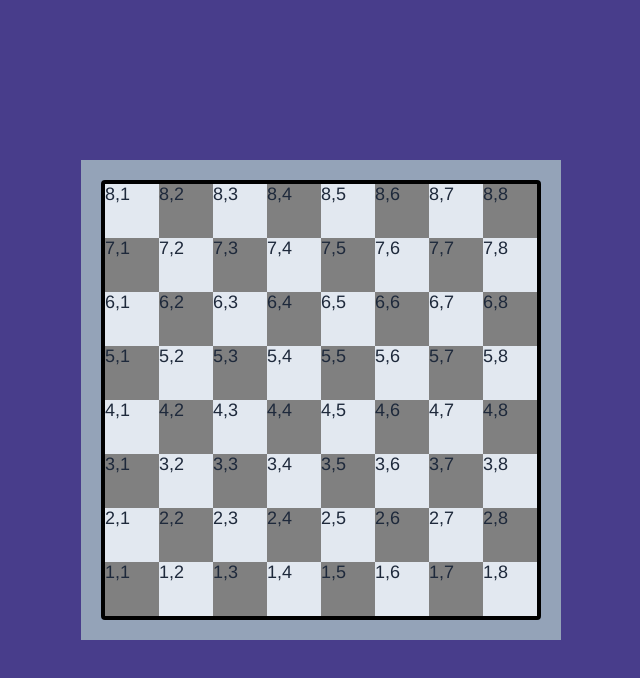
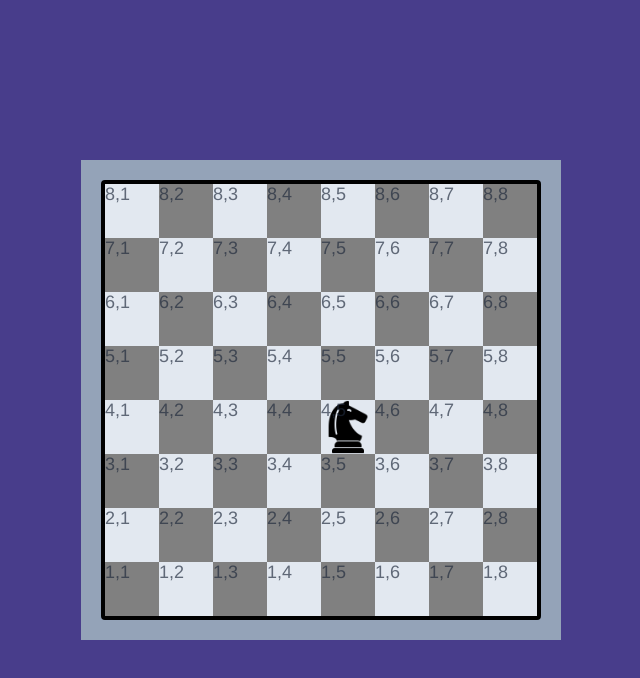
Before and after one commit to Raikho/knights-travails, a website built with webpack: page src/template.html in a window 1280 px wide. Shown: the whole page, without its empty margins (319-959 px from the left). Built offline with nearby package versions, Linux system fonts and the light colour scheme.

Commit message:
add knight image asset

```diff
--- a/src/index.js
+++ b/src/index.js
@@ -8,7 +8,13 @@ for (let i = 8; i >= 1; i--) {
         node.classList.add('square');
         if((i % 2) === (j % 2))
             node.classList.add('dark');
+        if (i === 4 && j === 5) {
+            node.classList.add('knight'); // DEBUG
+        }
         node.textContent = `${i},${j}`; // DEBUG
         boardNode.appendChild(node);
     }
 }
+
+// Attributions
+// <a href="https://www.flaticon.com/free-icons/chess" title="chess icons">Chess icons created by apien - Flaticon</a>
--- a/src/style.css
+++ b/src/style.css
@@ -2,7 +2,7 @@
     --bg: darkslateblue;
     --board-container-bg: #94a3b8;
     --board-bg: #e2e8f0;
-    --fg: #1e293b;
+    --fg: #1e293baa;
 }
 
 body {
@@ -55,3 +55,10 @@ body {
     height: 100%;
     background-color: gray;
 }
+
+.square.knight {
+    background-image: url('./assets/knight.png');
+    background-size: contain;
+    background-repeat: no-repeat;
+    background-position: 50% 50%;
+}
```
Also changed, not shown: dist/bundle.js, dist/knight.png (added), src/assets/knight.png (added).
